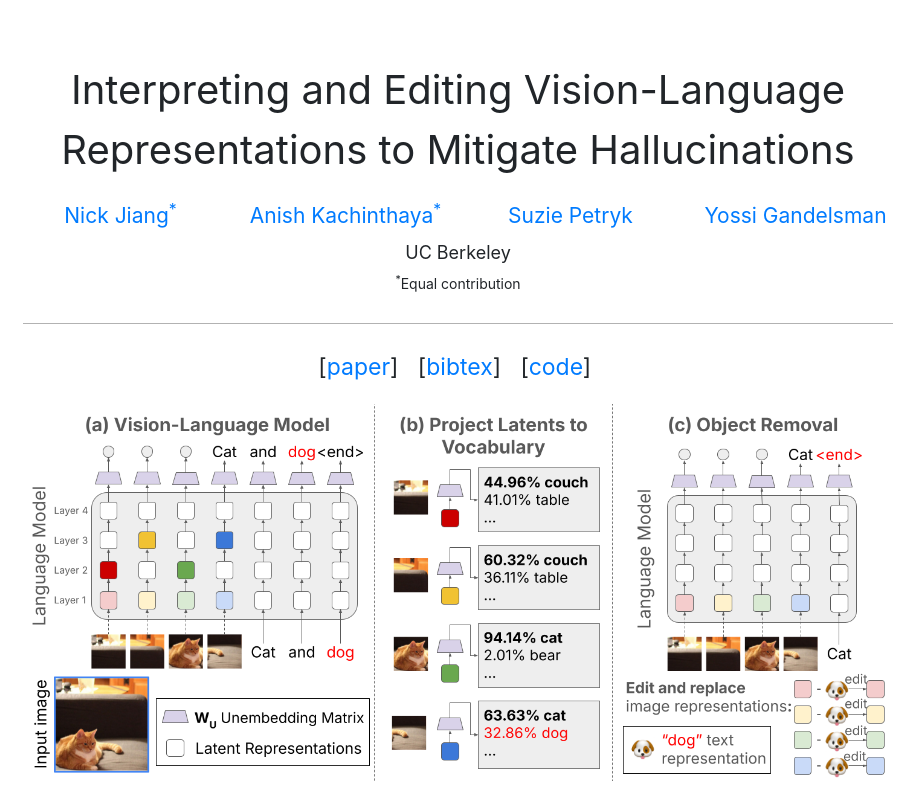
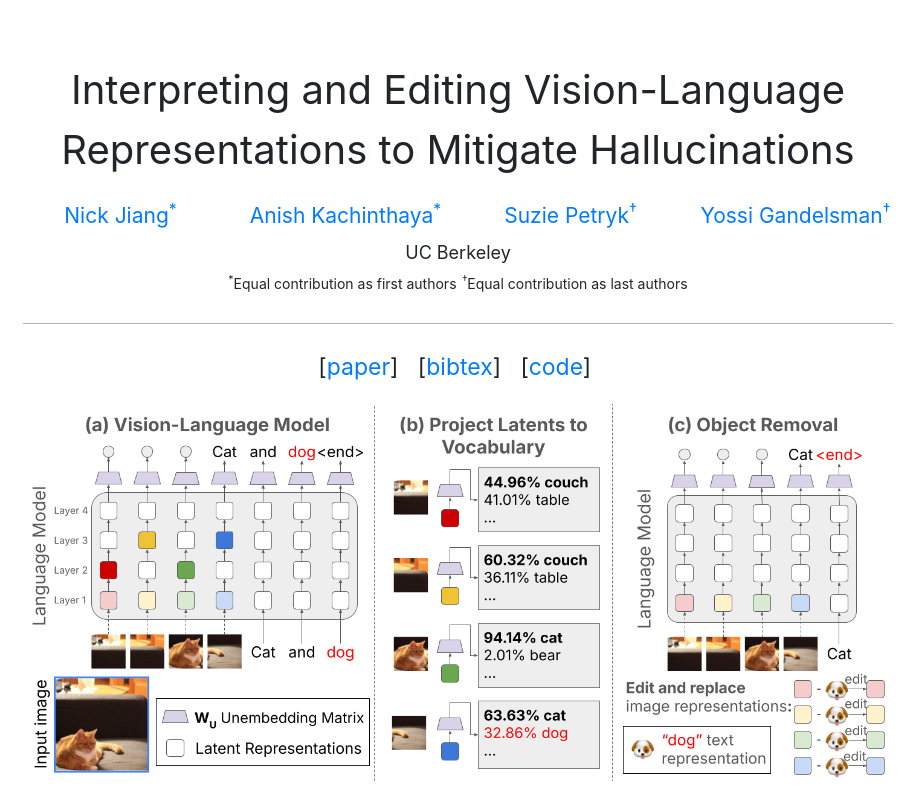
Before and after one commit to anishk23733/anishk23733.github.io, a plain HTML site: page vl-interp/index.html in a window 1280 px wide. Shown: the top 794 px of the page, without its empty margins (182-1101 px from the left). Drawn offline with nearby package versions, Linux system fonts and the light colour scheme; a web font is replaced by a local one.

Commit message:
author update

```diff
--- a/vl-interp/index.html
+++ b/vl-interp/index.html
@@ -83,10 +83,10 @@
         <center><a href="https://anishk.me"><span style="font-size:21px">Anish Kachinthaya<sup>*</sup></span></a>
       </div>
       <div class="col-md-3">
-        <center><a href="https://suziepetryk.com/"><span style="font-size:21px">Suzie Petryk</span></a>
+        <center><a href="https://suziepetryk.com/"><span style="font-size:21px">Suzie Petryk<sup>†</sup></span></a>
       </div>
       <div class="col-md-3">
-        <center><a href="https://yossigandelsman.github.io/"><span style="font-size:21px">Yossi Gandelsman</span></a>
+        <center><a href="https://yossigandelsman.github.io/"><span style="font-size:21px">Yossi Gandelsman<sup>†</sup></span></a>
       </div>
     </div>
   </span>
@@ -103,7 +103,8 @@
     <div class="row">
       <div class="col-md-12">
         <center>
-            <span style="font-size:14px"><sup>*</sup>Equal contribution</span>
+            <span style="font-size:14px"><sup>*</sup>Equal contribution as first authors</span>
+            <span style="font-size:14px"><sup>†</sup>Equal contribution as last authors</span>
         </center>
       </div>
     </div>
```
